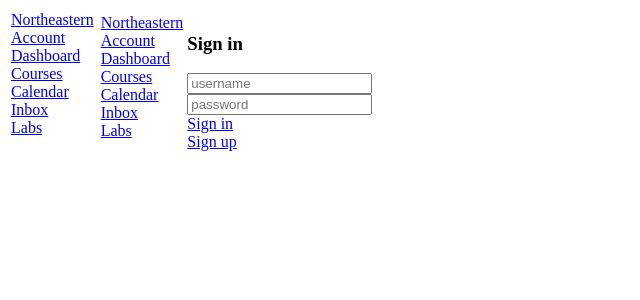
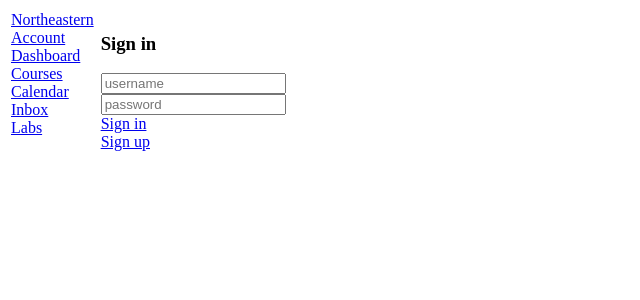
Before and after one commit to kyrariedel/kambaz-react-web-app, a React (Vite) app: page /Labs#/Kambaz/Account/Signin in a window 1280 px wide. Shown: the top 300 px of the page, without its empty margins (0-640 px from the left). Built offline with nearby package versions, Linux system fonts and the light colour scheme.

Commit message:
test to see if acct nav needed

```diff
--- a/src/Kambaz/Account/index.tsx
+++ b/src/Kambaz/Account/index.tsx
@@ -1,7 +1,7 @@
 import Signin from "./signin";
 import Profile from "./profile";
 import Signup from "./signup";
-import AccountNavigation from "../navigation";
+// import AccountNavigation from "../navigation";
 
 import { Routes, Route, Navigate } from "react-router";
 export default function Account() {
@@ -9,9 +9,9 @@ export default function Account() {
     <div id="wd-account-screen">
       <table>
         <tr>
-          <td valign="top">
+          {/* <td valign="top">
             <AccountNavigation />
-          </td>
+          </td> */}
           <td valign="top">
             <Routes>
               <Route path="/" element={<Navigate to="/Kambaz/Account/Signin" />} />
```
